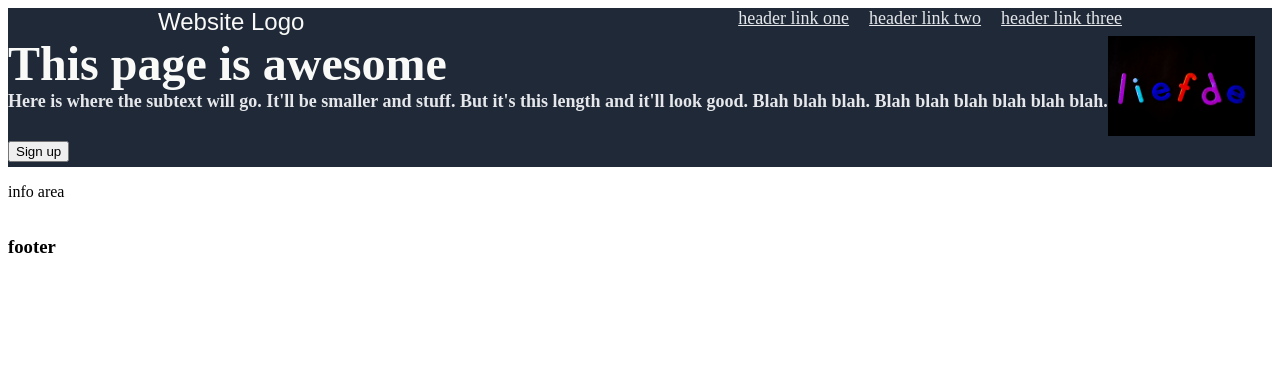
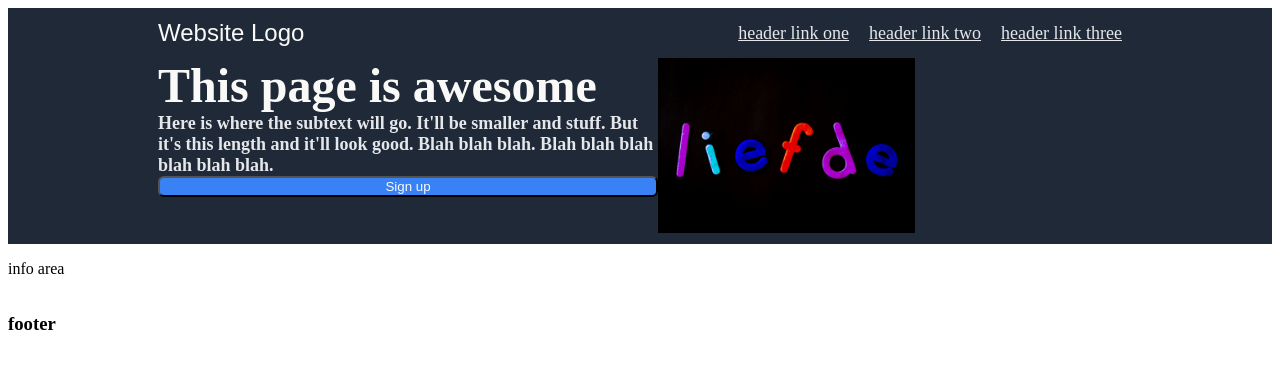
Before and after one commit to jodonovan845/goodstuff, a plain HTML site: page index.html in a window 1280 px wide. Drawn offline with Linux system fonts and the light colour scheme.

Commit message:
still toying with the header. need to make button not stretch

```diff
--- a/style.css
+++ b/style.css
@@ -12,6 +12,8 @@ body {
     display: flex;
     justify-content: space-between;
     margin: 0px 150px;
+    align-items: center;
+    height: 50px;
 }
 
 .mainheader {
@@ -19,10 +21,17 @@ body {
     font-size: 48px;
     font-weight: 800;
     display: flex;
+    margin: 0px 150px;
+}
+
+.leftmain {
+    display: flex;
+    flex-direction: column;
+    width: 500px;
 }
 
 img {
-    height: 100px;
+    height: 175px;
     width: auto;
 }
 
@@ -41,3 +50,10 @@ a, .subtext {
     display: flex;
     gap: 20px;
 }
+
+button {
+    background-color: #3882f6;
+    color: #F9FAF8;
+    border-radius: 6px;
+
+}
```
